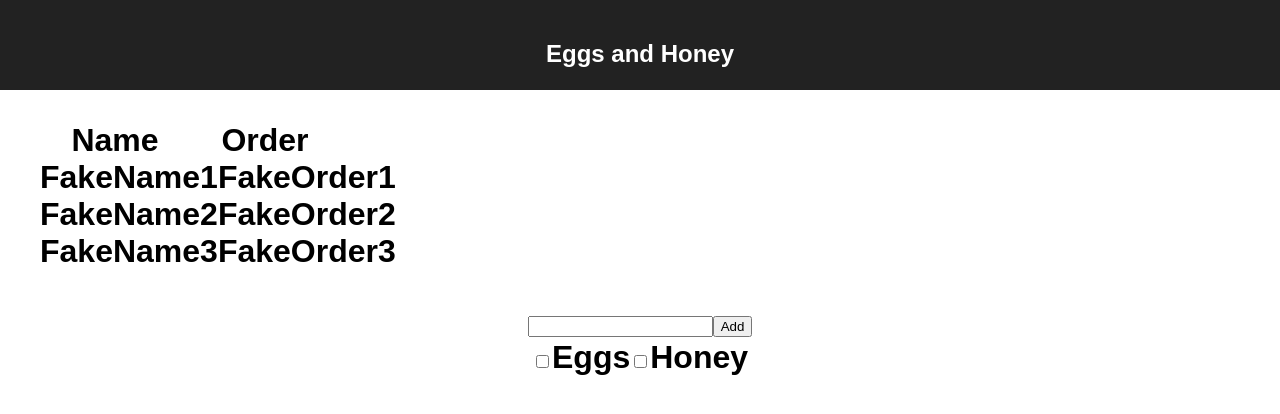
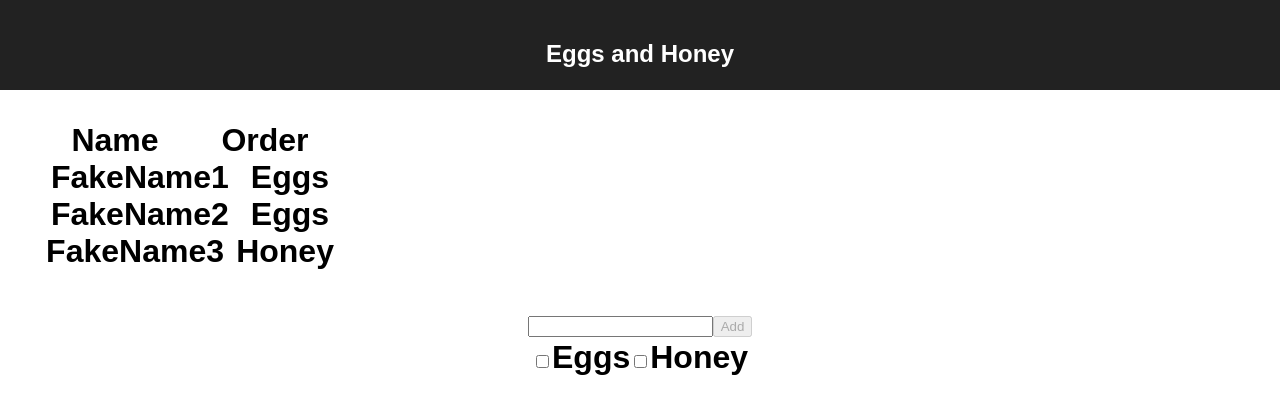
Before and after one commit to Yakimych/eggs-and-honey-react, a React (Create React App) app: page /admin in a window 1280 px wide. Shown: the top 414 px of the page. Built offline with nearby package versions, Linux system fonts and the light colour scheme.

Commit message:
Filter the list according to the selected product

```diff
--- a/src/components/AddOrder.js
+++ b/src/components/AddOrder.js
@@ -11,7 +11,6 @@ class AddOrder extends React.Component {
     this.setState({ name: event.target.value });
   };
 
-  // TODO: Check for index -1
   getActiveProductName = () =>
     this.props.products[this.state.selectedIndex];
 
@@ -21,14 +20,19 @@ class AddOrder extends React.Component {
 
   activeProductChanged = (selectedIndex) => {
     this.setState({ selectedIndex: selectedIndex });
-    // TODO: Call the parent components callback function
+    this.props.activeProductChanged(selectedIndex);
+  }
+
+  canAddOrder = () => {
+    // TODO: Don't allow the same order to be added twice
+    return !!this.state.name && this.state.selectedIndex !== -1;
   }
 
   render() {
   return (
     <div>
       <input type="text" onChange={this.nameChanged} />
-      <button onClick={this.addOrder}>Add</button>
+      <button onClick={this.addOrder} disabled={!this.canAddOrder()}>Add</button>
       <ProductSelector
         products={this.props.products}
         onActiveChanged={this.activeProductChanged} />
--- a/src/components/OrderListContainer.js
+++ b/src/components/OrderListContainer.js
@@ -1,15 +1,45 @@
 import React from 'react';
 import OrderList from './OrderList';
 import AddOrder from './AddOrder';
-import ProductSelector from './ProductSelector';
 
-let OrderListContainer = (props) => {
-  return (
-   <div>
-     <OrderList orders={props.orders} />
-     <AddOrder onAddOrder={props.onAddOrder} products={["Eggs", "Honey"]} />
-   </div>
-  );
+class OrderListContainer extends React.Component {
+  constructor(props) {
+    super(props);
+    // TODO: Fetch orders from the service here
+    this.state = {
+      orders: props.orders,
+      productTypes: [ "Eggs", "Honey" ]
+    };
+  }
+
+  componentDidMount() {
+    this.filterOrders(-1);
+  }
+
+  filterOrders = (productIndex) => {
+    const selectedProductName = this.state.productTypes[productIndex];
+
+    let filteredOrders =
+      productIndex === -1 ?
+      this.props.orders :
+      this.props.orders.filter((order) =>
+        order.order === selectedProductName);
+
+    this.setState({ orders: filteredOrders });
+  }
+
+  render() {
+    return (
+     <div>
+       <OrderList orders={this.state.orders} />
+       <AddOrder
+         onAddOrder={this.props.onAddOrder}
+         products={this.state.productTypes}
+         activeProductChanged={this.filterOrders}
+       />
+     </div>
+    );
+  }
 }
 
 export default OrderListContainer;
--- a/src/services/FakeDataProvider.js
+++ b/src/services/FakeDataProvider.js
@@ -1,8 +1,8 @@
 const fakeOrders = {
   "items": [
-    { name: "FakeName1", order: "FakeOrder1" },
-    { name: "FakeName2", order: "FakeOrder2" },
-    { name: "FakeName3", order: "FakeOrder3" }
+    { name: "FakeName1", order: "Eggs" },
+    { name: "FakeName2", order: "Eggs" },
+    { name: "FakeName3", order: "Honey" }
   ]
 };
 
```
